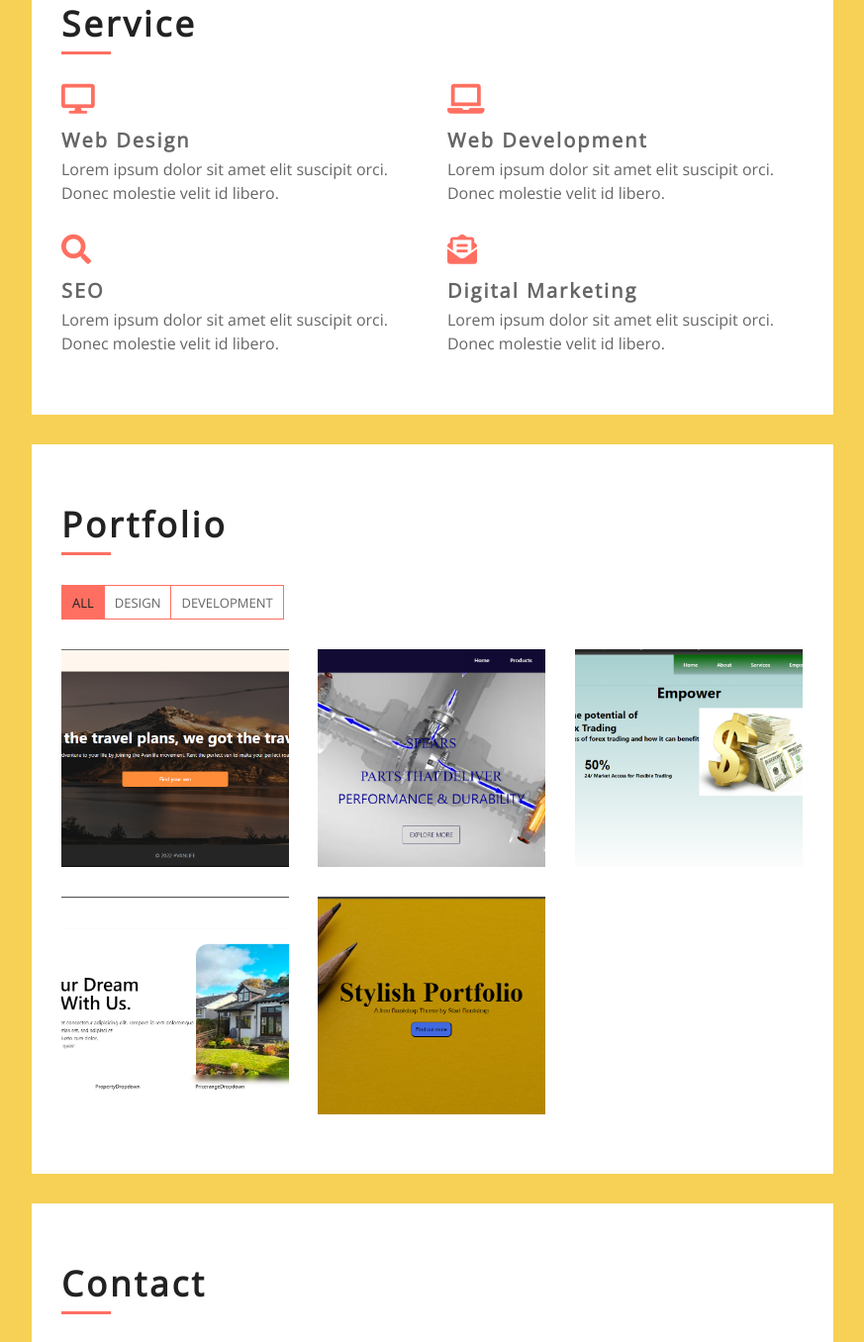
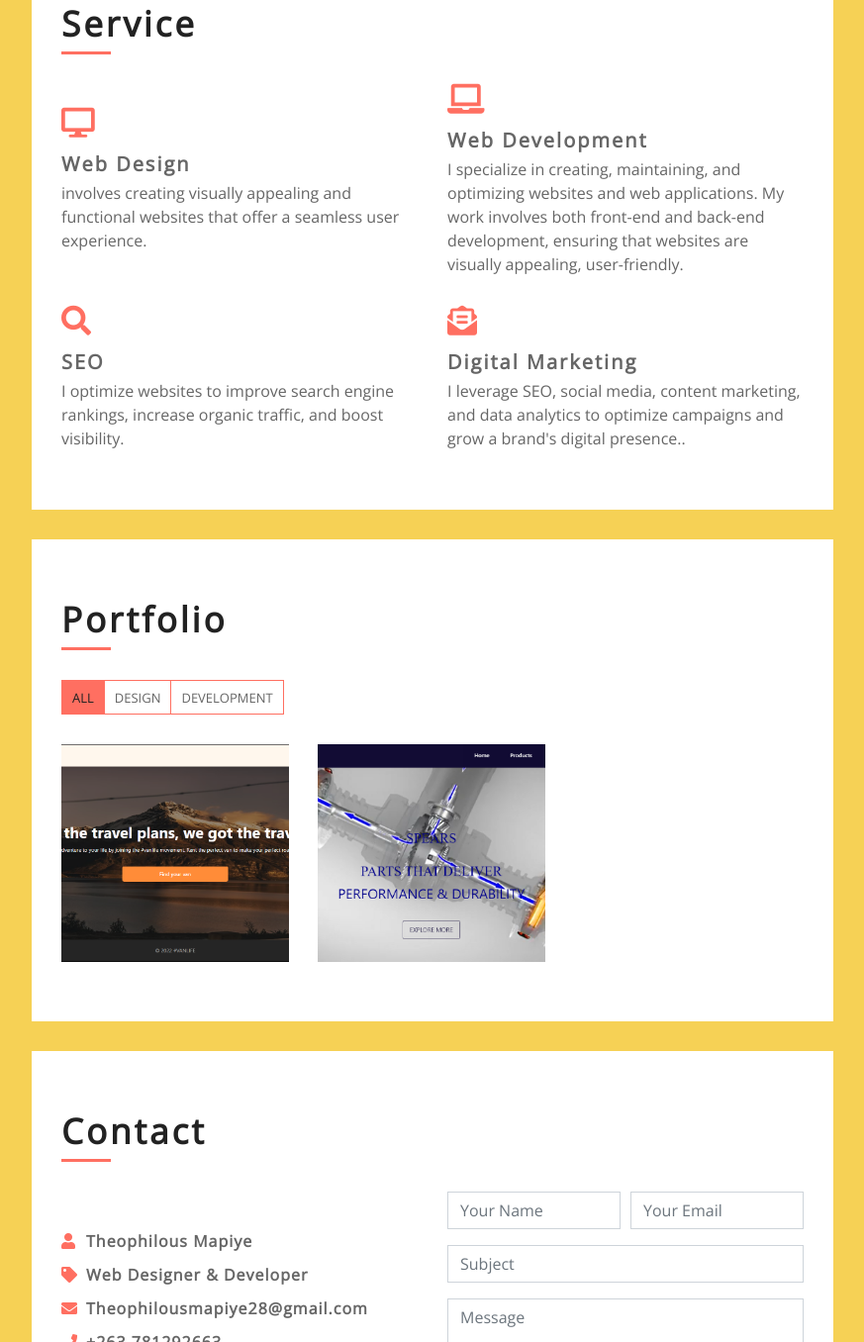
Before and after one commit to theophilousmapiye28/Portfolio.theophilous, a plain HTML site: page index.html in a window 1280 px wide. Shown: the part 1817-3173 px from the top of the page at 99% size, without its empty margins (368-1241 px from the left). Drawn offline with nearby package versions, Linux system fonts and the light colour scheme.

Commit message:
new changes

```diff
--- a/index.html
+++ b/index.html
@@ -82,7 +82,7 @@
                 <!-- Large Button Start -->
                 <div class="large-btn">
                     <div class="content-inner">
-                        <a class="btn" href="# "><i class="fa fa-download"></i>Resume</a>
+                        <a class="btn" href="c:\Users\UncommonStudent\Downloads\Theophilous Mapiye cv Web Developer IT (2).docx "><i class="fa fa-download"></i>Resume</a>
                         <a class="btn" href="#"><i class="fa fa-hands-helping"></i>Hire Me</a>
                     </div>
                 </div>
@@ -220,28 +220,28 @@
                                 <div class="srv-col">
                                     <i class="fa fa-desktop"></i>
                                     <h3>Web Design</h3>
-                                    <p>Lorem ipsum dolor sit amet elit suscipit orci. Donec molestie velit id libero.</p>
+                                    <p> involves creating visually appealing and functional websites that offer a seamless user experience. </p>
                                 </div>
                             </div>
                             <div class="col-md-6">
                                 <div class="srv-col">
                                     <i class="fa fa-laptop"></i>
                                     <h3>Web Development</h3>
-                                    <p>Lorem ipsum dolor sit amet elit suscipit orci. Donec molestie velit id libero.</p>
+                                    <p>I specialize in creating, maintaining, and optimizing websites and web applications. My work involves both front-end and back-end development, ensuring that websites are visually appealing, user-friendly.</p>
                                 </div>
                             </div>
                             <div class="col-md-6">
                                 <div class="srv-col">
                                     <i class="fa fa-search"></i>
                                     <h3>SEO</h3>
-                                    <p>Lorem ipsum dolor sit amet elit suscipit orci. Donec molestie velit id libero.</p>
+                                    <p>I optimize websites to improve search engine rankings, increase organic traffic, and boost visibility.</p>
                                 </div>
                             </div>
                             <div class="col-md-6">
                                 <div class="srv-col">
                                     <i class="fa fa-envelope-open-text"></i>
                                     <h3>Digital Marketing</h3>
-                                    <p>Lorem ipsum dolor sit amet elit suscipit orci. Donec molestie velit id libero.</p>
+                                    <p>I leverage SEO, social media, content marketing, and data analytics to optimize campaigns and grow a brand's digital presence..</p>
                                 </div>
                             </div>
                         </div>
@@ -286,35 +286,11 @@
                                 </div>
                             </div>
 
-                            <div class="col-lg-4 col-md-6 portfolio-item web-dev">
-                                <div class="portfolio-wrap">
-                                    <figure>
-                                        <img src="img/Fx.png" class="img-fluid" alt="">
 
-                                        <a class="portfolio-title" href="#">Forex trading <span>link</span></a>
-                                    </figure>
-                                </div>
-                            </div>
 
-                            <div class="col-lg-4 col-md-6 portfolio-item web-dev">
-                                <div class="portfolio-wrap">
-                                    <figure>
-                                        <img src="img/home,land.png" class="img-fluid" alt="">
 
-                                        <a class="portfolio-title" href="#">Home rental <span>link</span></a>
-                                    </figure>
-                                </div>
-                            </div>
 
-                            <div class="col-lg-4 col-md-6 portfolio-item dig-mar">
-                                <div class="portfolio-wrap">
-                                    <figure>
-                                        <img src="img/flexbox.png" class="img-fluid" alt="">
 
-                                        <a class="portfolio-title" href="#">Project Name <span>link</span></a>
-                                    </figure>
-                                </div>
-                            </div>
 
 
                         </div>
```
